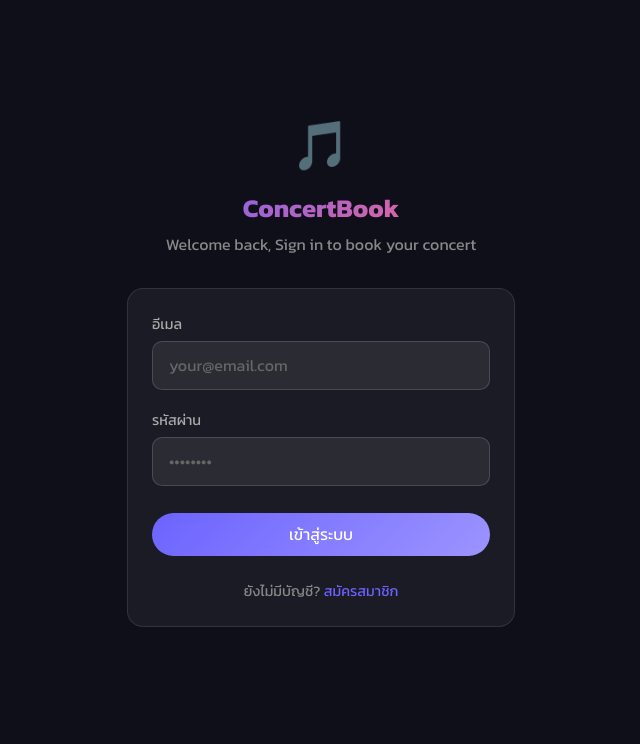
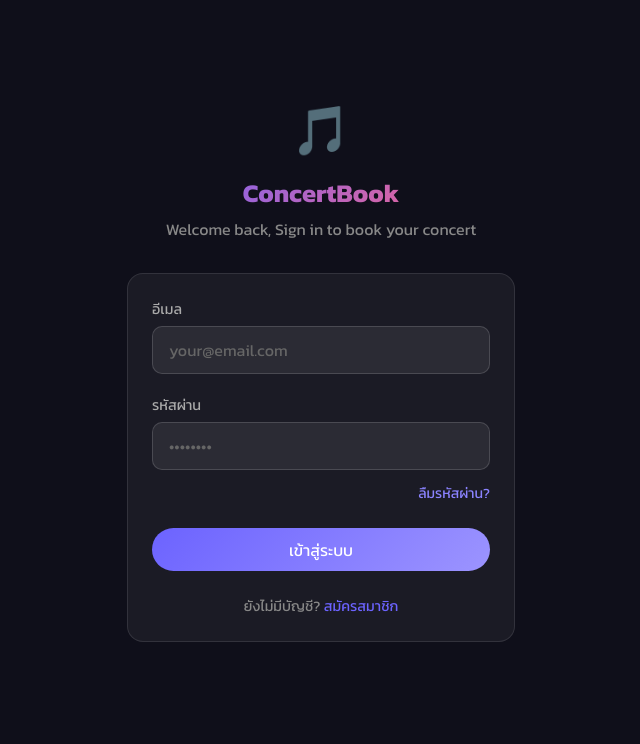
Before and after one commit to s66122250103/concertjobmai, a PHP site: page /pages/login.php in a window 1280 px wide. Shown: the part 64-808 px from the top of the page, without its empty margins (319-959 px from the left). Run offline with PHP 8.4, Linux system fonts and the light colour scheme.

Commit message:
Update login.php

```diff
--- a/pages/login.php
+++ b/pages/login.php
@@ -49,6 +49,12 @@ include __DIR__ . '/../includes/header.php';
                     <label>รหัสผ่าน</label>
                     <input type="password" name="password" class="form-control" placeholder="••••••••" required>
                 </div>
+
+                <!-- ลิงก์ลืมรหัสผ่าน -->
+                <div style="text-align:right;margin:-.6rem 0 1rem;">
+                    <a href="<?= BASE_URL ?>/pages/forgot_password.php" style="color:#8b83ff;font-size:.88rem;text-decoration:none;">ลืมรหัสผ่าน?</a>
+                </div>
+
                 <button type="submit" class="btn btn-primary" style="width:100%;margin-top:.5rem;">
                     เข้าสู่ระบบ
                 </button>
```
